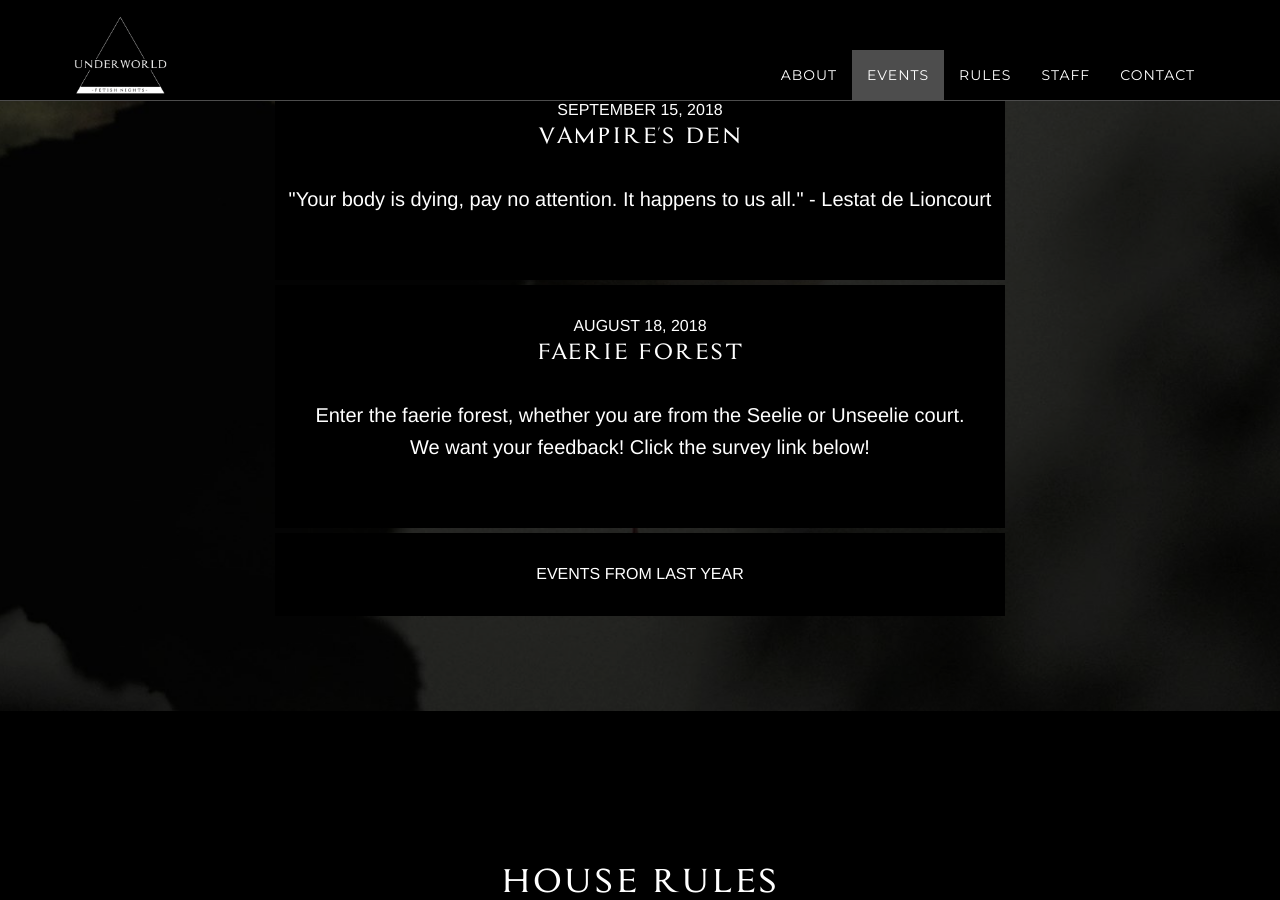
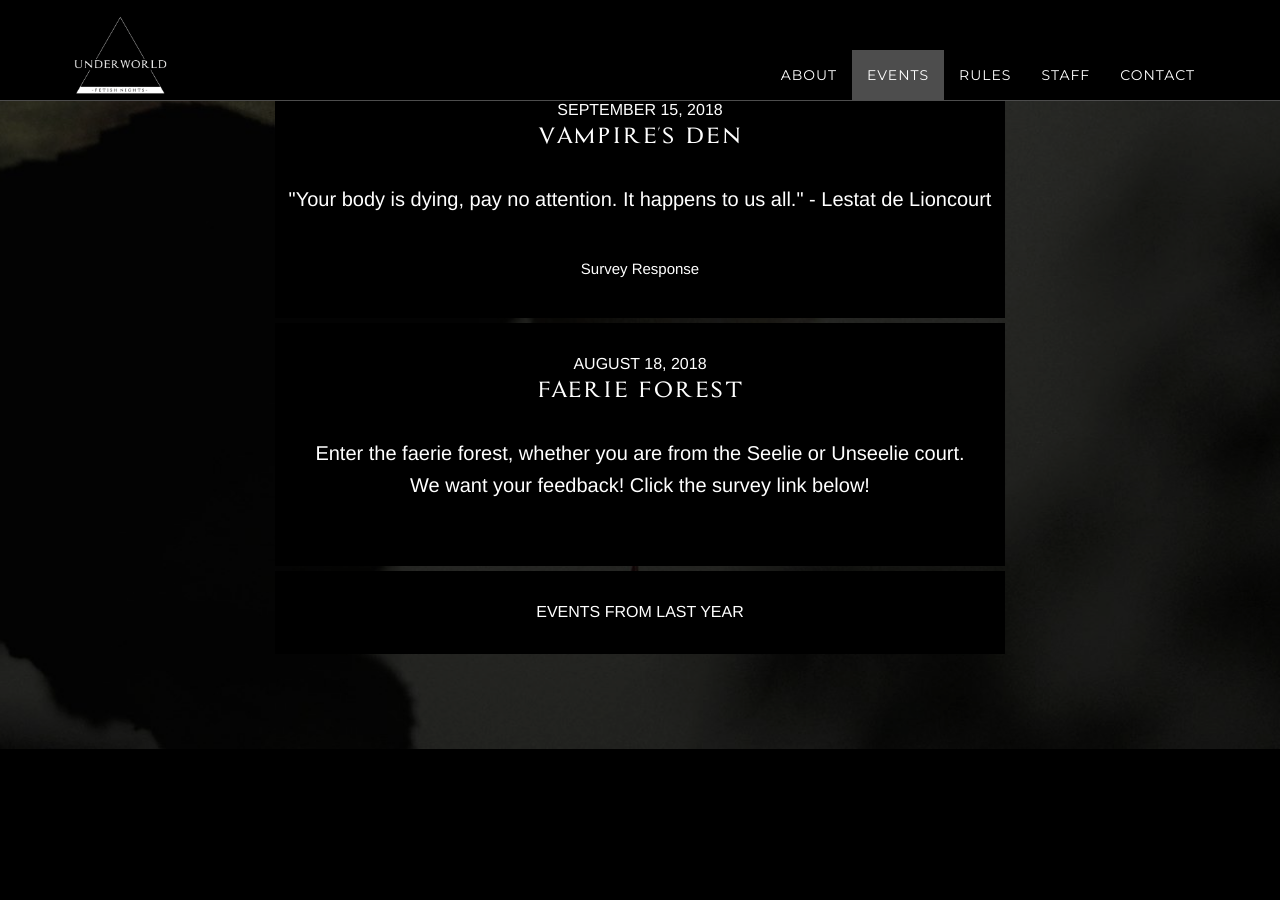
Before and after one commit to royally-underworld/melinoe, a Jekyll site: the page built from index.html, in a window 1280 px wide and 900 px high, scrolled down 2629 px. Built offline with Jekyll 4.4.1, drawn with Linux system fonts in a browser that asks for light colours.

```diff
--- a/_includes/events.html
+++ b/_includes/events.html
@@ -37,6 +37,9 @@
                                         "Your body is dying, pay no attention. It happens to us all." - Lestat de Lioncourt
                                         <!--include class listing per event-->
                                     </p>
+                                    <button>
+                                            <a href="https://www.facebook.com/notes/underworld-fetish-nights/vampires-den-sept-15-survey-address/239244470094955/" target="_blank">Survey Response</a>
+                                    </button>
                                 </li>
                         <li id="faerie">
                             AUGUST 18, 2018
```
Also changed, not shown: _includes/css/grayscale.css (+8 -3 lines), 2 other files.
